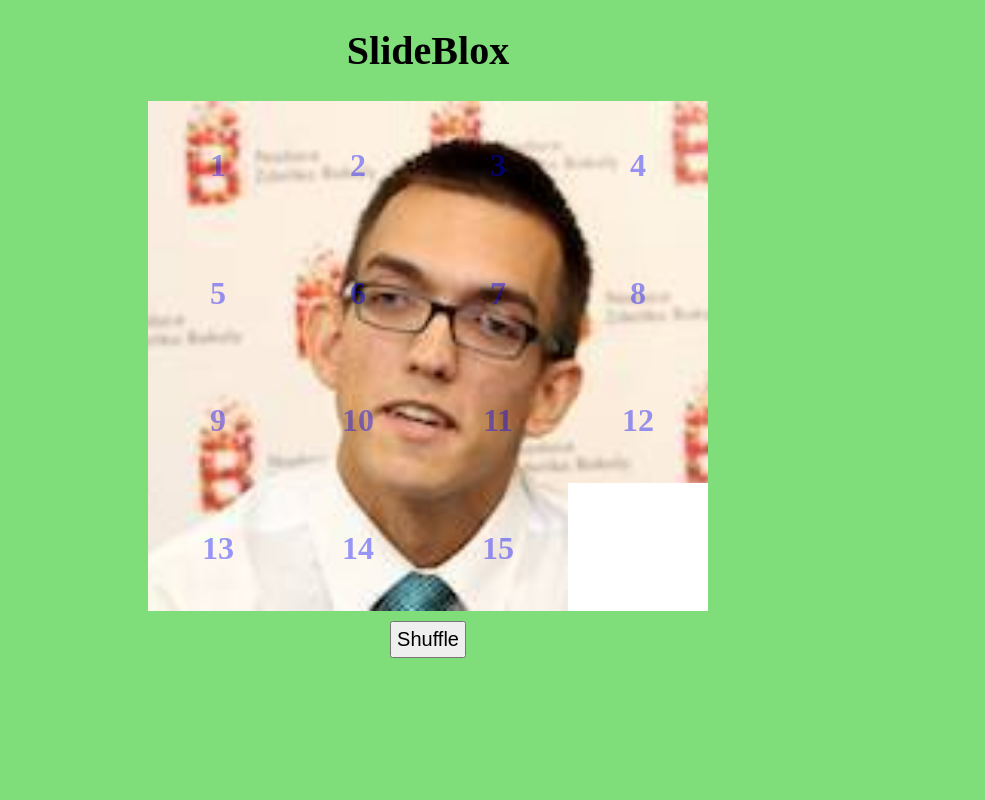
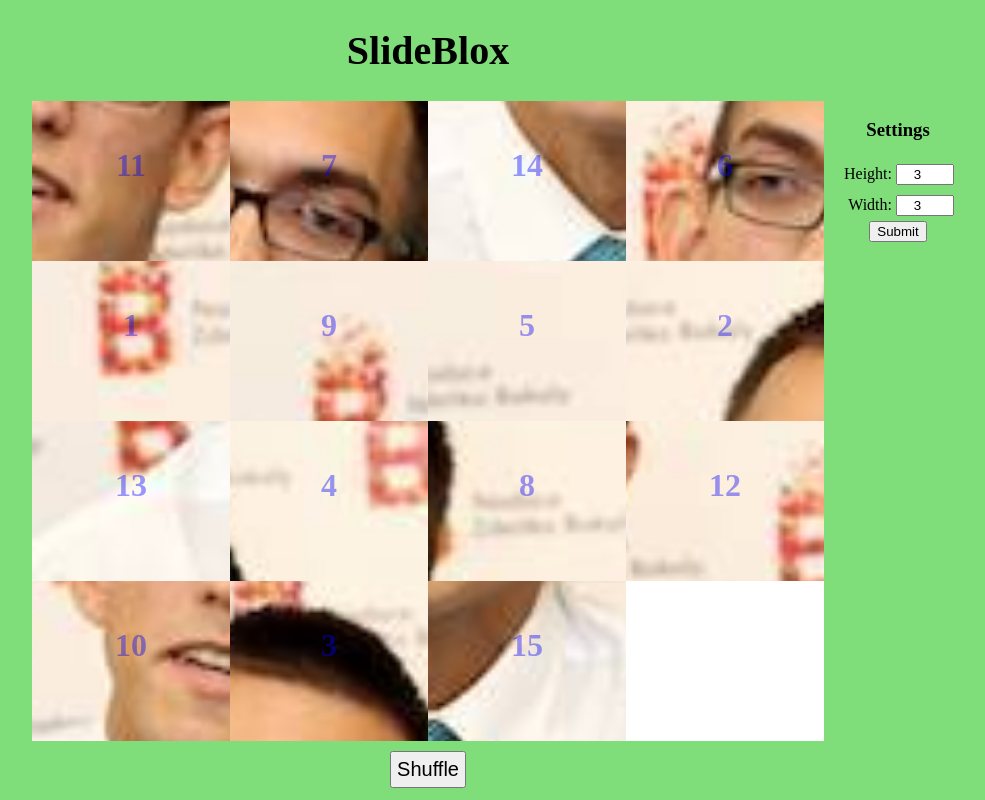
Before and after one commit to LukasChalupa/Slide_Blox, a PHP site: page / in a window 1280 px wide. Shown: the whole page, without its empty margins (212-1197 px from the left). Run offline with PHP 8.4, Linux system fonts and the light colour scheme; some libraries are stand-ins or nearby versions.

Commit message:
add settings form; fix scroll on keypress

```diff
--- a/index.php
+++ b/index.php
@@ -11,11 +11,31 @@
 	<body>
 		<h1>SlideBlox</h1>
 		<div class="content">
-			<?php
-				for ($i=0; $i < 15; $i++) {
-					echo '<div class="block" id="' . $i . '"><span></span><h2>' . ($i+1) . '</h2></div>';
-				}
-			?>
+			<div class="box">
+				<?php
+					for ($i=0; $i < 15; $i++) {
+						echo '<div class="block" id="' . $i . '">
+							  	<span></span>
+							  	<h2>' . ($i+1) . '</h2>
+							  </div>';
+					}
+				?>
+			</div>
+
+			<form class="settings">
+				<h3>Settings</h3>
+				<div>
+					<label>Height:</label>
+					<input type="number" name="height" min="3" max="10" value="3"><br>
+				</div>
+				<div>
+					<label>Width:</label>
+					<input type="number" name="width" min="3" max="10" value="3"><br>
+				</div>
+				<div
+					><button type="submit" id="submit">Submit</button>
+				</div>
+			</form>
 		</div>
 
 		<button id="shuffle">Shuffle</button>
--- a/script.js
+++ b/script.js
@@ -14,7 +14,8 @@ $(document).ready(function(){
             $(blocks[i][j]).find("span").css({"left":-100*j + "%", "top":-100*i + "%"});
         }
 	}
-    blocks[3][3] = 0;
+    blocks[height-1][width-1] = 0;
+    shuffle();
 
 
     /* move the blocks by clicking on adjacent to emty one */
@@ -40,12 +41,14 @@ $(document).ready(function(){
                 moveLeft();
                 break;
             case 38: // up arrow key
+                e.preventDefault();
                 moveUp();
                 break;
             case 39: // right arrow key
                 moveRight();
                 break;
             case 40: // down arrow key
+                e.preventDefault();
                 moveDown();
                 break;
         }
@@ -81,10 +84,6 @@ $(document).ready(function(){
     }
 
 
-    $('#shuffle').click(function(){
-        shuffle();
-    });
-
     /* save position of the empty block to variables x0,y0 */
     function getEmptyBlockPosition() {
         for(i=0; i<height; i++) {
@@ -98,10 +97,18 @@ $(document).ready(function(){
         }
     }
 
+    $("#submit").click(function(){
+
+        alert("don't click this yet!");
+    });
+
     /* Randomly shuffle all blocks */
+    $('#shuffle').click(function(){
+        shuffle();
+    });
     function shuffle() {
         for(i=0; i<height; i++) {
-            for(j=0; j<height; j++) {
+            for(j=0; j<width; j++) {
                 var x = Math.floor((Math.random() * width));
                 var y = Math.floor((Math.random() * height));
 
--- a/style.css
+++ b/style.css
@@ -8,9 +8,37 @@ h1 {
 }
 
 .content {
+	text-align: center;
+}
+
+
+.settings {
+	width: 300px;
+	display: block;
+	position: absolute;
+	top: 100px;
+	right: 20px;
+}
+
+label {
+	display: inline-block;
+	width: 50px;
+	text-align: right;
+}
+input {
+	margin: 5px 0;
+	width: 50px;
+	text-align: center;
+}
+
+.settings > div {
+
+}
+
+.box {
 	position: relative;
-	width: 400px;
-	height: 350px;
+	width: 50%;
+	height: 60vh;
 	padding: 80px;
 	margin: auto;
 	background-color: white;
@@ -51,7 +79,7 @@ h1 {
 	z-index: 200;
 }
 
-button {
+#shuffle {
 	display: block;
 	margin: 10px auto;
 	padding: 5px;
```
